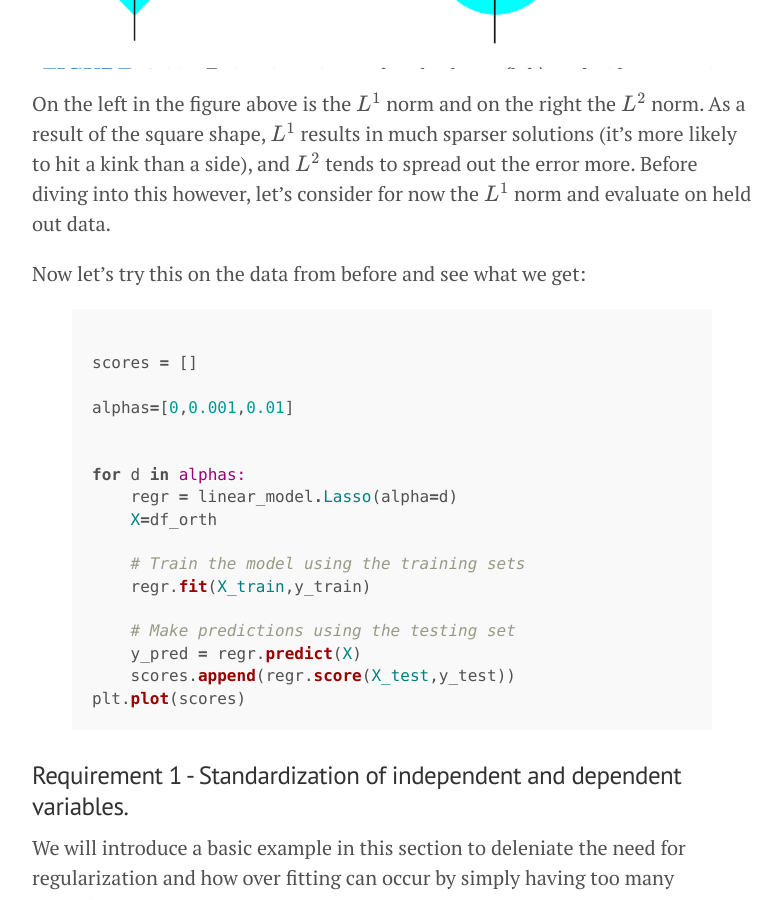
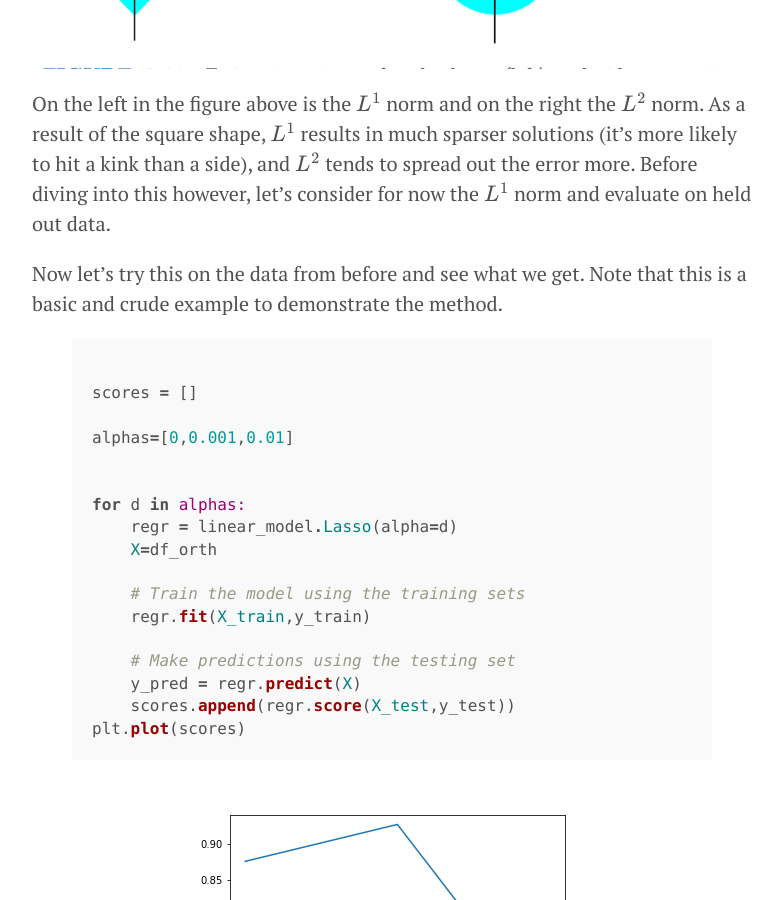
Before and after one commit to doriang102/doriang102.github.io, a Jekyll site: the page built from _posts/2017-10-13-model-selection,-regularization,-and-evaluation.md, in a window 1280 px wide and 900 px high, scrolled down 4844 px. Shown: the whole window, without its empty margins (248-1029 px from the left). Built offline with Jekyll 4.4.1, drawn with Linux system fonts in a browser that asks for light colours; our own code applies the rules of GitHub Pages for plain Markdown files; formulas are drawn with MathJax 3.

Commit message:
Update 2017-10-13-model-selection,-regularization,-and-evaluation.md

```diff
--- a/_posts/2017-10-13-model-selection,-regularization,-and-evaluation.md
+++ b/_posts/2017-10-13-model-selection,-regularization,-and-evaluation.md
@@ -96,7 +96,7 @@ $$\sum_{k=1}^n (y_k- \beta \cdot \mathbf{x_k})^2 + \lambda \|\beta\|_{L^p}$$
 
 On the left in the figure above is the $$L^1$$ norm and on the right the $$L^2$$ norm. As a result of the square shape, $$L^1$$ results in much sparser solutions (it's more likely to hit a kink than a side), and $$L^2$$ tends to spread out the error more. Before diving into this however, let's consider for now the $$L^1$$ norm and evaluate on held out data.
 
-Now let's try this on the data from before and see what we get:
+Now let's try this on the data from before and see what we get. Note that this is a basic and crude example to demonstrate the method.
 
 {% highlight ruby %}
 scores = []
@@ -117,7 +117,7 @@ for d in alphas:
 plt.plot(scores)
 
 {% endhighlight %}
-
+  ![](/img/lasso1.png?raw=true)
 
 
 ### Requirement 1 - Standardization of independent and dependent variables.
```
